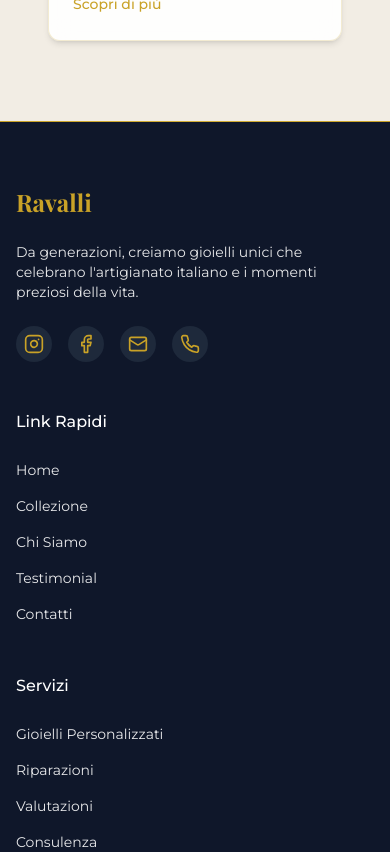
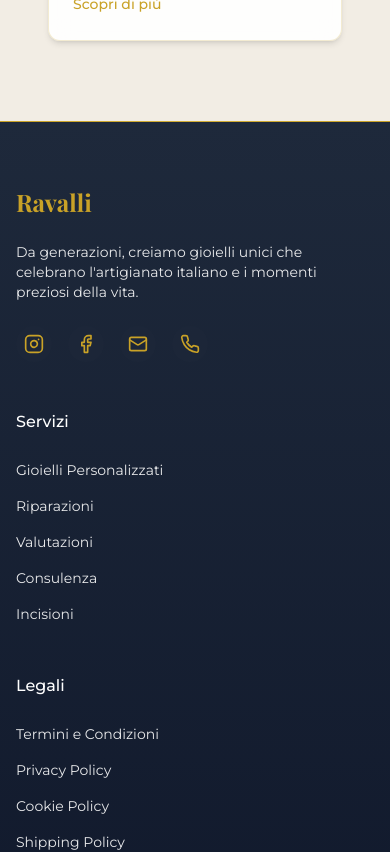
Before and after one commit to simoneterranova/jeweluxe-display, a React (Vite) app: page /collection in a window 390 px wide. Shown: the part 4220-5072 px from the top of the page. Built offline with nearby package versions, Linux system fonts and the light colour scheme; a web font is replaced by a local one.

Commit message:
Remove Quick Links from Footer
Removed the "Quick Links" section from the footer and updated the footer's background to match the webapp's color scheme.

```diff
--- a/src/components/Footer.tsx
+++ b/src/components/Footer.tsx
@@ -4,12 +4,12 @@ import { Instagram, Facebook, Mail, Phone } from 'lucide-react';
 
 const Footer = () => {
   return (
-    <footer className="bg-slate-900 relative">
+    <footer className="bg-gradient-to-b from-slate-800 to-slate-900 relative">
       {/* Gold separator */}
       <div className="h-px w-full bg-gradient-gold"></div>
 
       <div className="container mx-auto py-16 px-4">
-        <div className="grid grid-cols-1 md:grid-cols-2 lg:grid-cols-4 gap-12">
+        <div className="grid grid-cols-1 md:grid-cols-3 gap-12">
           {/* Brand */}
           <div>
             <h3 className="font-playfair text-2xl font-bold text-gold mb-6">Ravalli</h3>
@@ -18,41 +18,19 @@ const Footer = () => {
               e i momenti preziosi della vita.
             </p>
             <div className="flex space-x-4">
-              <a href="#" aria-label="Instagram" className="p-2 bg-slate-800 hover:bg-gold/20 rounded-full transition-colors">
+              <a href="#" aria-label="Instagram" className="p-2 bg-slate-800/50 hover:bg-gold/20 rounded-full transition-colors">
                 <Instagram className="h-5 w-5 text-gold" />
               </a>
-              <a href="#" aria-label="Facebook" className="p-2 bg-slate-800 hover:bg-gold/20 rounded-full transition-colors">
+              <a href="#" aria-label="Facebook" className="p-2 bg-slate-800/50 hover:bg-gold/20 rounded-full transition-colors">
                 <Facebook className="h-5 w-5 text-gold" />
               </a>
-              <a href="mailto:info@ravalli-gioielli.it" aria-label="Email" className="p-2 bg-slate-800 hover:bg-gold/20 rounded-full transition-colors">
+              <a href="mailto:info@ravalli-gioielli.it" aria-label="Email" className="p-2 bg-slate-800/50 hover:bg-gold/20 rounded-full transition-colors">
                 <Mail className="h-5 w-5 text-gold" />
               </a>
-              <a href="tel:0932723553" aria-label="Telefono" className="p-2 bg-slate-800 hover:bg-gold/20 rounded-full transition-colors">
+              <a href="tel:0932723553" aria-label="Telefono" className="p-2 bg-slate-800/50 hover:bg-gold/20 rounded-full transition-colors">
                 <Phone className="h-5 w-5 text-gold" />
               </a>
             </div>
-          </div>
-
-          {/* Quick Links */}
-          <div>
-            <h4 className="text-white font-medium mb-6">Link Rapidi</h4>
-            <ul className="space-y-3">
-              <li>
-                <a href="#home" className="text-white/90 hover:text-gold transition-colors text-sm">Home</a>
-              </li>
-              <li>
-                <a href="#collezione" className="text-white/90 hover:text-gold transition-colors text-sm">Collezione</a>
-              </li>
-              <li>
-                <a href="#chi-siamo" className="text-white/90 hover:text-gold transition-colors text-sm">Chi Siamo</a>
-              </li>
-              <li>
-                <a href="#testimonial" className="text-white/90 hover:text-gold transition-colors text-sm">Testimonial</a>
-              </li>
-              <li>
-                <a href="#contatti" className="text-white/90 hover:text-gold transition-colors text-sm">Contatti</a>
-              </li>
-            </ul>
           </div>
 
           {/* Services */}
```
